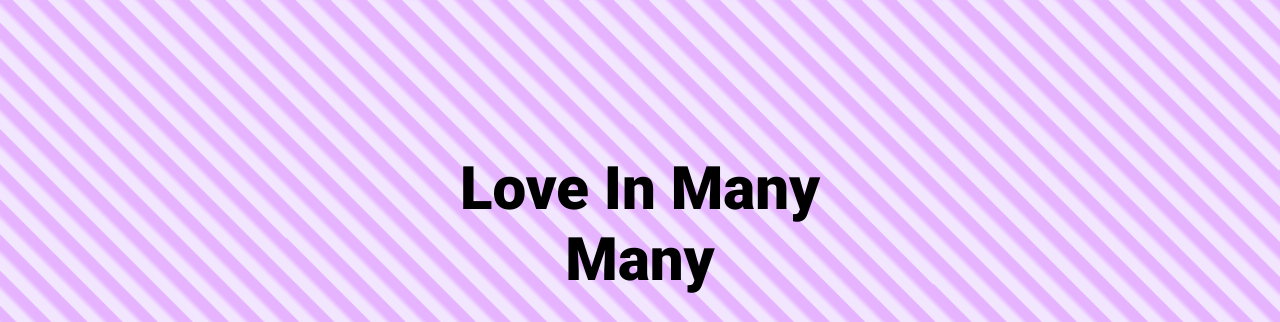
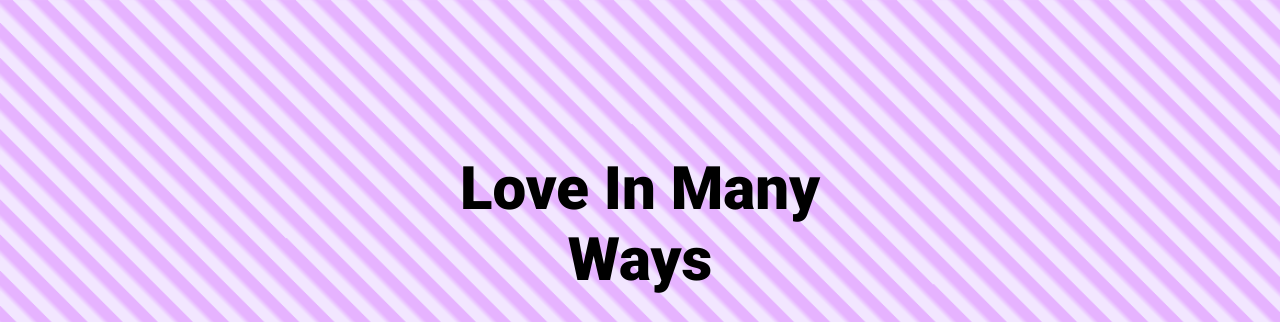
Before and after one commit to ElizedRivera/Webpage5, a plain HTML site: page index.html in a window 1280 px wide. Shown: the top 322 px of the page. Drawn offline with Linux system fonts and the light colour scheme.

Commit message:
Update index.html

```diff
--- a/index.html
+++ b/index.html
@@ -5,7 +5,7 @@
 </head>
 <body>
 <div id="container">
-  <h1>Love In Many Many</h1>
+  <h1>Love In Many Ways</h1>
   <div id="butterflycopy-image">
   <img src="butterflycopy.png">
   </div>
```
